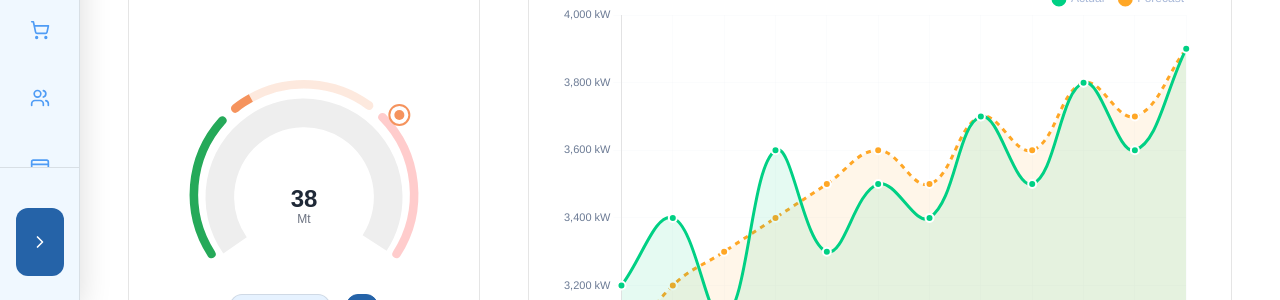
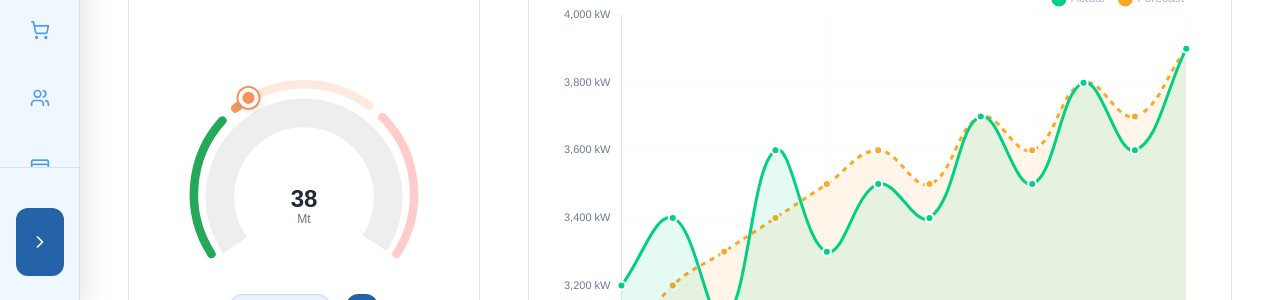
Before and after one commit to ShyamPrasadh/Aatral, a Next.js app: page / in a window 1280 px wide. Shown: the part 500-800 px from the top of the page. Built offline with nearby package versions, Linux system fonts and the light colour scheme.

Commit message:
gauge attributes change

```diff
--- a/src/components/ForecastChart.tsx
+++ b/src/components/ForecastChart.tsx
@@ -29,7 +29,11 @@ ChartJS.register(
 
 type TimeFrame = '5m' | '10m' | '1hr' | '3hr' | '1day';
 
-export default function ForecastChart() {
+interface ForecastChartProps {
+    filterKey?: string;
+}
+
+export default function ForecastChart({ filterKey = '' }: ForecastChartProps) {
     const [selectedTimeFrame, setSelectedTimeFrame] = useState<TimeFrame>('1day');
     const [showInfo, setShowInfo] = useState(false);
 
@@ -41,39 +45,63 @@ export default function ForecastChart() {
         { value: '1day', label: '1 Day' },
     ];
 
+    // Simple pseudo-random number generator for consistent noise based on a seed
+    const getNoise = (seed: string) => {
+        let hash = 0;
+        for (let i = 0; i < seed.length; i++) {
+            hash = seed.charCodeAt(i) + ((hash << 5) - hash);
+        }
+        let x = Math.sin(hash++) * 10000;
+        return x - Math.floor(x); // Returns a value between 0 and 1
+    };
+
     // Different data for each time frame
     const getChartData = () => {
+        const noiseRange = 600; // Moderate random variation
+        // Calculate a base shift to vary the data level
+        const baseShift = (getNoise(`${filterKey}-base`) - 0.5) * 800; // -0.5 to center the shift around 0
+
+        const randomize = (arr: number[]) => {
+            if (!filterKey) return arr; // Don't randomize if filterKey is 0 (initial state)
+            return arr.map((val, i) => {
+                const noise = (getNoise(`${filterKey}-${selectedTimeFrame}-${i}`) - 0.5) * noiseRange; // -0.5 to center noise around 0
+                const newVal = val + baseShift + noise;
+                // Clamp values to stay within chart range (2800-5500)
+                return Math.round(Math.max(2800, Math.min(5500, newVal)));
+            });
+        };
+
         switch (selectedTimeFrame) {
             case '5m':
                 return {
                     labels: ['0m', '1m', '2m', '3m', '4m', '5m'],
-                    actual: [3200, 3250, 3180, 3300, 3280, 3350],
-                    forecast: [3180, 3220, 3200, 3280, 3300, 3320],
+                    actual: randomize([3200, 3250, 3180, 3300, 3280, 3350]),
+                    forecast: randomize([3180, 3220, 3200, 3280, 3300, 3320]),
                 };
             case '10m':
                 return {
                     labels: ['0m', '2m', '4m', '6m', '8m', '10m'],
-                    actual: [3150, 3200, 3180, 3250, 3300, 3400],
-                    forecast: [3140, 3190, 3200, 3240, 3280, 3380],
+                    actual: randomize([3150, 3200, 3180, 3250, 3300, 3400]),
+                    forecast: randomize([3140, 3190, 3200, 3240, 3280, 3380]),
                 };
             case '1hr':
                 return {
                     labels: ['0m', '10m', '20m', '30m', '40m', '50m', '60m'],
-                    actual: [3100, 3150, 3200, 3250, 3300, 3350, 3400],
-                    forecast: [3080, 3140, 3180, 3230, 3280, 3330, 3380],
+                    actual: randomize([3100, 3150, 3200, 3250, 3300, 3350, 3400]),
+                    forecast: randomize([3080, 3140, 3180, 3230, 3280, 3330, 3380]),
                 };
             case '3hr':
                 return {
                     labels: ['0h', '0.5h', '1h', '1.5h', '2h', '2.5h', '3h'],
-                    actual: [3000, 3100, 3200, 3300, 3400, 3500, 3600],
-                    forecast: [2980, 3080, 3180, 3280, 3380, 3480, 3580],
+                    actual: randomize([3000, 3100, 3200, 3300, 3400, 3500, 3600]),
+                    forecast: randomize([2980, 3080, 3180, 3280, 3380, 3480, 3580]),
                 };
             case '1day':
             default:
                 return {
                     labels: ['Jan', 'Feb', 'Mar', 'Apr', 'May', 'Jun', 'Jul', 'Aug', 'Sep', 'Oct', 'Nov', 'Dec'],
-                    actual: [3200, 3400, 3100, 3600, 3300, 3500, 3400, 3700, 3500, 3800, 3600, 3900],
-                    forecast: [3000, 3200, 3300, 3400, 3500, 3600, 3500, 3700, 3600, 3800, 3700, 3900],
+                    actual: randomize([3200, 3400, 3100, 3600, 3300, 3500, 3400, 3700, 3500, 3800, 3600, 3900]),
+                    forecast: randomize([3000, 3200, 3300, 3400, 3500, 3600, 3500, 3700, 3600, 3800, 3700, 3900]),
                 };
         }
     };
--- a/src/components/GaugeChart.module.css
+++ b/src/components/GaugeChart.module.css
@@ -151,6 +151,81 @@
     width: 100%;
     max-width: 280px;
     margin: 0 auto;
+    display: flex;
+    justify-content: center;
+    align-items: center;
+}
+
+.needleWrapper {
+    position: absolute;
+    top: 62%;
+    /* Adjusted to visual center */
+    left: 50%;
+    width: 0;
+    height: 0;
+    z-index: 10;
+    transition: transform 0.5s cubic-bezier(0.4, 0.0, 0.2, 1);
+    /* Smooth animation */
+}
+
+.needle {
+    position: absolute;
+    bottom: -5px;
+    /* Pivot point offset */
+    left: -2px;
+    /* Center horizontally */
+    width: 4px;
+    height: 104px;
+    /* Reduced length */
+    background: transparent;
+    /* Hidden stick */
+    border-radius: 4px;
+    transform-origin: bottom center;
+}
+
+.needleCircle {
+    display: none;
+    /* Hidden center circle */
+    position: absolute;
+    top: 62%;
+    left: 50%;
+    transform: translate(-50%, -50%);
+    width: 12px;
+    height: 12px;
+    background: var(--color-text-primary);
+    border-radius: 50%;
+    z-index: 11;
+    border: 2px solid var(--color-bg-card);
+}
+
+.needleTip {
+    position: absolute;
+    bottom: 99px;
+    /* Adjusted for 104px needle */
+    left: 50%;
+    transform: translateX(-50%);
+    width: 24px;
+    /* Increased size */
+    height: 24px;
+    /* Increased size */
+    background: #ffffff;
+    border-radius: 50%;
+    border: 2px solid;
+    /* Color set inline */
+    display: flex;
+    align-items: center;
+    justify-content: center;
+    z-index: 12;
+    box-shadow: 0 2px 4px rgba(0, 0, 0, 0.1);
+}
+
+.needleTipInner {
+    width: 12px;
+    /* Increased inner size */
+    height: 12px;
+    /* Increased inner size */
+    border-radius: 50%;
+    /* Background color set inline */
 }
 
 .gaugeFooter {
--- a/src/components/GaugeChart.tsx
+++ b/src/components/GaugeChart.tsx
@@ -1,6 +1,6 @@
 'use client';
 
-import { useEffect, useRef, useState } from 'react';
+import { useEffect, useRef, useState, useMemo } from 'react';
 import { Chart as ChartJS, ArcElement, Tooltip, Legend } from 'chart.js';
 import { Doughnut } from 'react-chartjs-2';
 import { Shuffle, Info, X } from 'lucide-react';
@@ -70,12 +70,8 @@ export default function GaugeChart({
     const [showInfo, setShowInfo] = useState(false);
 
     // Use a ref to keep track of the value for the plugin
-    // This ensures the plugin always reads the latest value without re-registering
     const valueRef = useRef(displayValue);
-
-    useEffect(() => {
-        valueRef.current = displayValue;
-    }, [displayValue]);
+    valueRef.current = displayValue; // Update synchronously on render
 
     const percentage = (displayValue / maxValue) * 100;
 
@@ -206,62 +202,9 @@ export default function GaugeChart({
 
     const { data: segmentData, bgColors: segmentColors, borderRadius: segmentBorderRadius } = getSegmentData(displayValue);
 
-    // Custom plugin to draw the indicator circle (needle head)
-    // Defined inside component to access valueRef
-    const indicatorPlugin = {
-        id: 'indicator',
-        afterDraw: (chart: any) => {
-            const ctx = chart.ctx;
-            const meta = chart.getDatasetMeta(0);
-
-            // Get the exact dimensions from the chart meta
-            const outerRadius = meta.data[0].outerRadius;
-            const innerRadius = meta.data[0].innerRadius;
-
-            // The indicator should be exactly in the middle of the outer ring
-            const radius = (outerRadius + innerRadius) / 2;
-
-            // Calculate angle
-            // Chart starts at -125 degrees (in radians)
-            // Circumference is 250 degrees
-            const startAngle = -125 * (Math.PI / 180);
-            const circumference = 250 * (Math.PI / 180);
-
-            // Use the ref value for calculation
-            const currentVal = valueRef.current;
-            const valPercent = Math.min(Math.max(currentVal, 0), 100) / 100;
-            const angle = startAngle + (circumference * valPercent);
-
-            const cx = chart.width / 2;
-            const cy = chart.height / 2;
-
-            const x = cx + Math.cos(angle) * radius;
-            const y = cy + Math.sin(angle) * radius;
-
-            ctx.save();
-
-            // Draw Circle Border (White)
-            ctx.beginPath();
-            ctx.arc(x, y, 10, 0, 2 * Math.PI);
-            ctx.fillStyle = '#ffffff';
-            ctx.fill();
-
-            // Determine current color based on value
-            const currentColor = currentVal <= 33 ? '#25A959' : currentVal <= 66 ? '#F5935D' : '#FF0000';
-
-            ctx.strokeStyle = currentColor;
-            ctx.lineWidth = 2;
-            ctx.stroke();
-
-            // Draw Inner Circle (Color)
-            ctx.beginPath();
-            ctx.arc(x, y, 5, 0, 2 * Math.PI);
-            ctx.fillStyle = currentColor;
-            ctx.fill();
-
-            ctx.restore();
-        }
-    };
+    // Calculate needle rotation and color
+    const rotation = -125 + (Math.min(Math.max(displayValue, 0), 100) / 100) * 250;
+    const needleColor = displayValue <= 33 ? '#25A959' : displayValue <= 66 ? '#F5935D' : '#FF0000';
 
     const data = {
         datasets: [
@@ -307,14 +250,6 @@ export default function GaugeChart({
         },
     };
 
-    // Remove the useEffect that was registering the plugin globally
-    // useEffect(() => {
-    //     ChartJS.register(indicatorPlugin);
-    //     return () => {
-    //         ChartJS.unregister(indicatorPlugin);
-    //     };
-    // }, [displayValue]);
-
     return (
         <div className={styles.gaugeContainer}>
             <div className={styles.gaugeHeader}>
@@ -353,7 +288,23 @@ export default function GaugeChart({
 
             <div className={styles.gaugeWrapper}>
                 <div className={styles.chartContainer}>
-                    <Doughnut data={data} options={options} plugins={[indicatorPlugin]} />
+                    <Doughnut data={data} options={options} />
+                    {/* CSS Needle */}
+                    <div
+                        className={styles.needleWrapper}
+                        style={{ transform: `rotate(${rotation}deg)` }}
+                    >
+                        {/* Custom Pointer at Tip */}
+                        <div
+                            className={styles.needleTip}
+                            style={{ borderColor: needleColor }}
+                        >
+                            <div
+                                className={styles.needleTipInner}
+                                style={{ background: needleColor }}
+                            />
+                        </div>
+                    </div>
                 </div>
 
                 <div className={styles.inputWrapper}>
```
